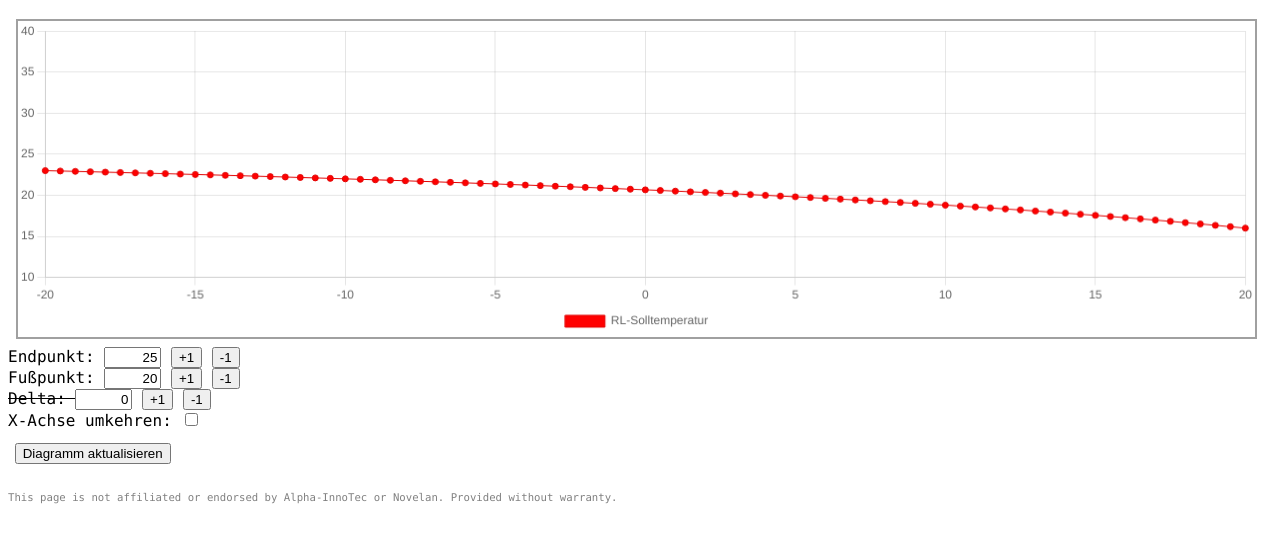
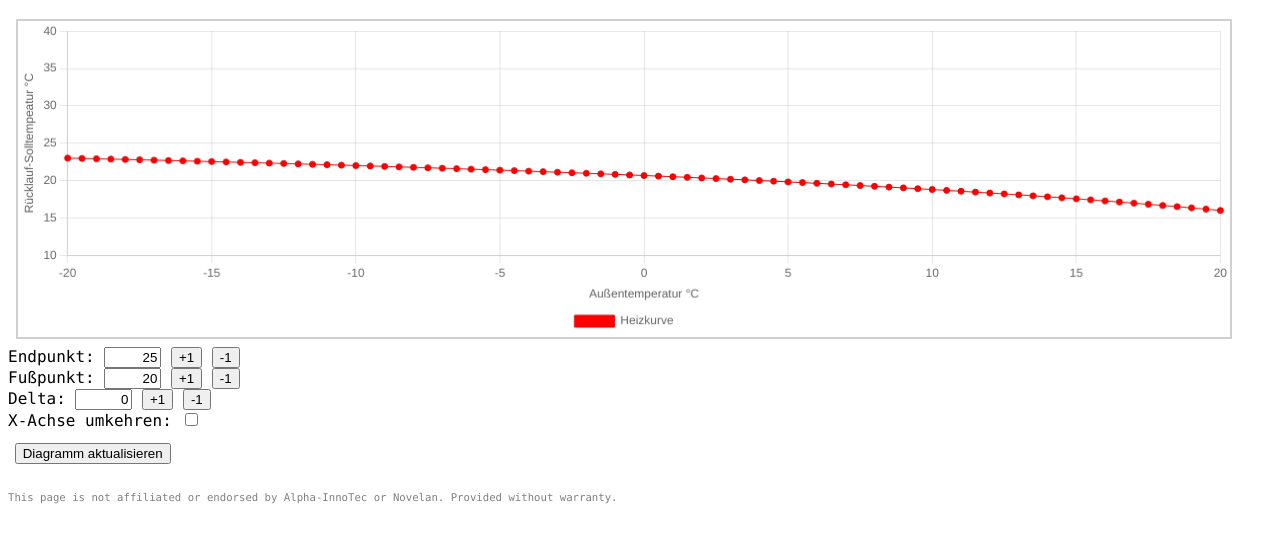
Before and after one commit to mnemo70/luxtronik-wpchart, a website: page heatcurve.html in a window 1280 px wide. Shown: the part 62-604 px from the top of the page. Drawn offline with Linux system fonts and the light colour scheme.

Commit message:
Added axis labels. Use delta in heatcurve calculation.

```diff
--- a/heatcurve.html
+++ b/heatcurve.html
@@ -23,13 +23,13 @@ body {
 }
 .chart-container {
   position: relative;
-  width: 97vw;
+  width: 95vw;
   height: 40vh;
   padding: 0;
   margin: 0.5em;
 }
 canvas {
-  border: 2px solid #a0a0a0;
+  border: 2px solid #d0d0d0;
 }
 /*
 Slider from: https://www.w3schools.com/howto/howto_js_rangeslider.asp
@@ -92,7 +92,7 @@ Slider from: https://www.w3schools.com/howto/howto_js_rangeslider.asp
         <div><label for="heatingFoot">Fußpunkt: </label><input id="heatingFoot" type="text" size="4" maxlength="4" value="20" style="text-align:right">
         <button onclick="addValue('heatingFoot',0.5)">+1</button> <button onclick="addValue('heatingFoot',-0.5)">-1</button></div>
 
-        <div><label for="heatingDelta" class="strikethrough">Delta: </label><input id="heatingDelta" type="text" size="4" maxlength="4" value="0" style="text-align:right">
+        <div><label for="heatingDelta">Delta: </label><input id="heatingDelta" type="text" size="4" maxlength="4" value="0" style="text-align:right">
         <button onclick="addValue('heatingDelta',0.5)">+1</button> <button onclick="addValue('heatingDelta',-0.5)">-1</button></div>
 
         <div><label for="reversex">X-Achse umkehren: </label><input id="reversex" type="checkbox" onclick="updateGraph()"></div>
--- a/heatcurve.js
+++ b/heatcurve.js
@@ -61,18 +61,12 @@ function addValue(id, val) {
 }
 
 /**
- * Calculate desired heating return value for given outdoor temperature and heatcurve.
- */
- function calcHeatcurve(outdoorTemp, heatingEnd, heatingFoot, heatingDelta) {
-    return ((heatingFoot - outdoorTemp * (heatingEnd - 20.0)) / (20.0 - ((outdoorTemp - heatingFoot) / 2))) + heatingFoot;
-}
-
-/**
  * Update the previously initialized graph.
  */
 function updateChart(heatingEnd, heatingFoot, heatingDelta, reverseXaxis) {
     const calculatedData = [];
 
+    // Calculate the complete heatcurve
     const xLow = -20;
     const xHigh = heatingFoot;
     const steps = (xHigh - xLow) * 2;
@@ -90,13 +84,20 @@ function updateChart(heatingEnd, heatingFoot, heatingDelta, reverseXaxis) {
     myChart.update();
 }
 
+/**
+ * Calculate desired heating return value for given outdoor temperature and heatcurve.
+ */
+ function calcHeatcurve(outdoorTemp, heatingEnd, heatingFoot, heatingDelta) {
+    return ((heatingFoot - outdoorTemp * (heatingEnd - 20.0)) / (20.0 - ((outdoorTemp - heatingFoot) / 2))) + heatingFoot + heatingDelta;
+}
+
 function initChart() {
     const ctx = document.getElementById('myChart').getContext('2d');
     myChart = new Chart(ctx, {
         type: 'line',
         data: {
             datasets: [{
-                label: 'RL-Solltemperatur',
+                label: 'Heizkurve',
                 data: [],
                 parsing: {
                     xAxisKey: "x",
@@ -121,13 +122,21 @@ function initChart() {
             scales: {
                 x: {
                     type: "linear",
-                    title: "Außentemp.",
+                    title: {
+                        display: true,
+                        text: "Außentemperatur °C",
+                        color: "#606060"
+                    },
                     suggestedMin: -20,
                     suggestedMax: 20
                 },
                 y: {
                     type: "linear",
-                    title: "°C",
+                    title: {
+                        display: true,
+                        text: "Rücklauf-Solltempeatur °C",
+                        color: "#606060"
+                    },
                     suggestedMin: 10,
                     suggestedMax: 40
                 }
```
